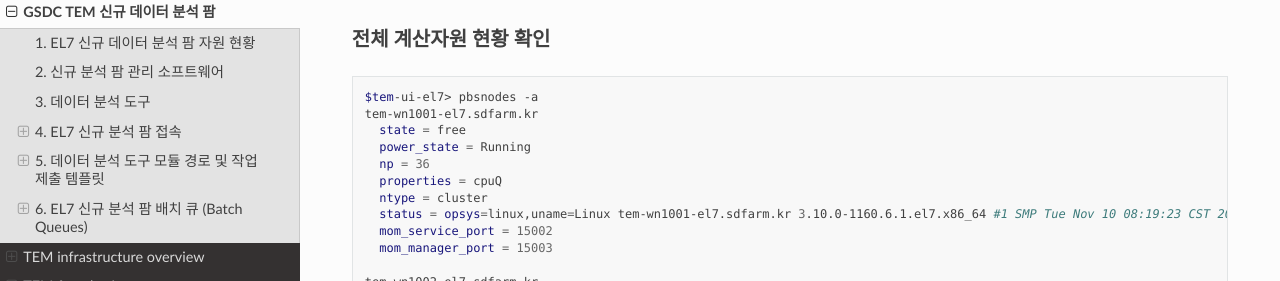
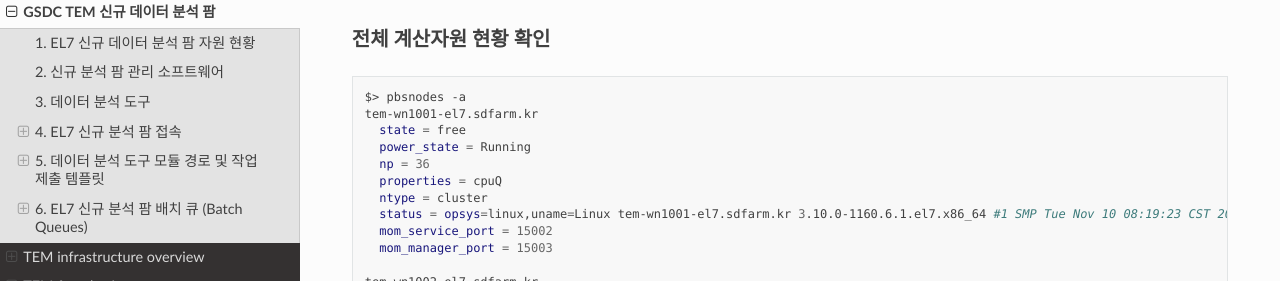
Before and after one commit to junglok/tem-docs, a Sphinx documentation site: the page built from docs/newfarm.rst, in a window 1280 px wide and 900 px high, scrolled down 4171 px. Shown: the part 170-451 px from the top of the window. Built offline with Sphinx 7.4.7 and the Read the Docs theme 2.0.0, drawn with Linux system fonts in a browser that asks for light colours.

Commit message:
newfarm rst

```diff
--- a/docs/newfarm.rst
+++ b/docs/newfarm.rst
@@ -229,7 +229,7 @@ GSDC TEM 신규 데이터 분석 팜
 
 .. code-block:: bash
 
-  $tem-ui-el7> pbsnodes -a
+  $> pbsnodes -a
   tem-wn1001-el7.sdfarm.kr
     state = free
     power_state = Running
```
